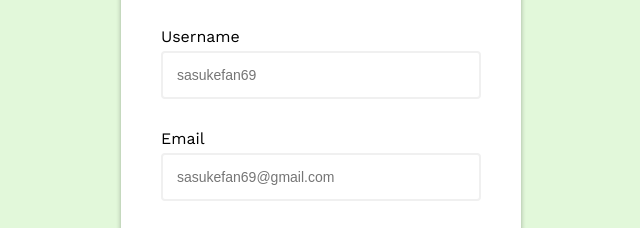
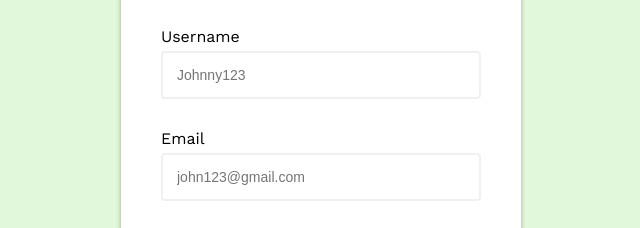
Before and after one commit to kingstonskye/Form-Validation, a plain HTML site: page index.html in a window 1280 px wide. Shown: the part 182-410 px from the top of the page, 319-959 px from the left. Drawn offline with nearby package versions, Linux system fonts and the light colour scheme.

Commit message:
Update index.html

```diff
--- a/index.html
+++ b/index.html
@@ -22,7 +22,7 @@
         <!--Username-->
             <div class="form-control">
                 <label>Username</label>
-                <input id="username" type="text" placeholder="sasukefan69">
+                <input id="username" type="text" placeholder="Johnny123">
                 <i class="fa-solid fa-check"></i>
                 <i class="fa-solid fa-exclamation"></i>
                 <small>Error Message</small>
@@ -30,7 +30,7 @@
         <!--Email-->
             <div class="form-control">
                 <label>Email</label>
-                <input id="email" type="email" placeholder="sasukefan69@gmail.com">
+                <input id="email" type="email" placeholder="john123@gmail.com">
                 <i class="fa-solid fa-check"></i>
                 <i class="fa-solid fa-exclamation"></i>
                 <small>Error Message</small>
```
